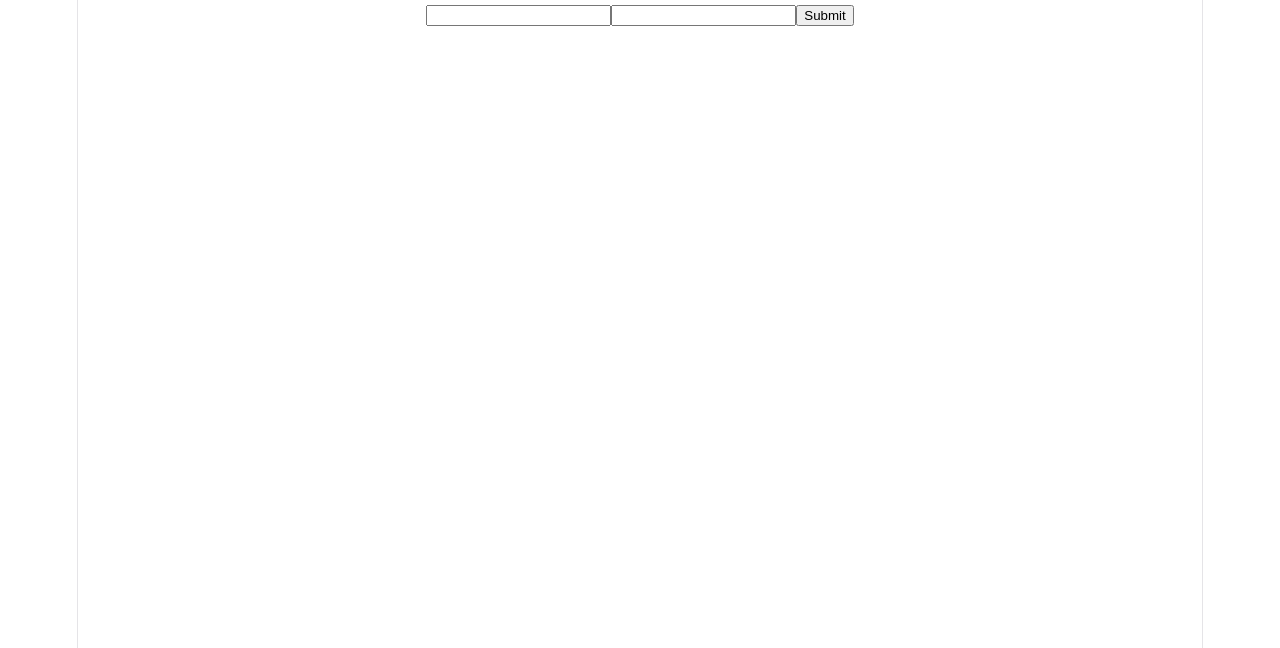
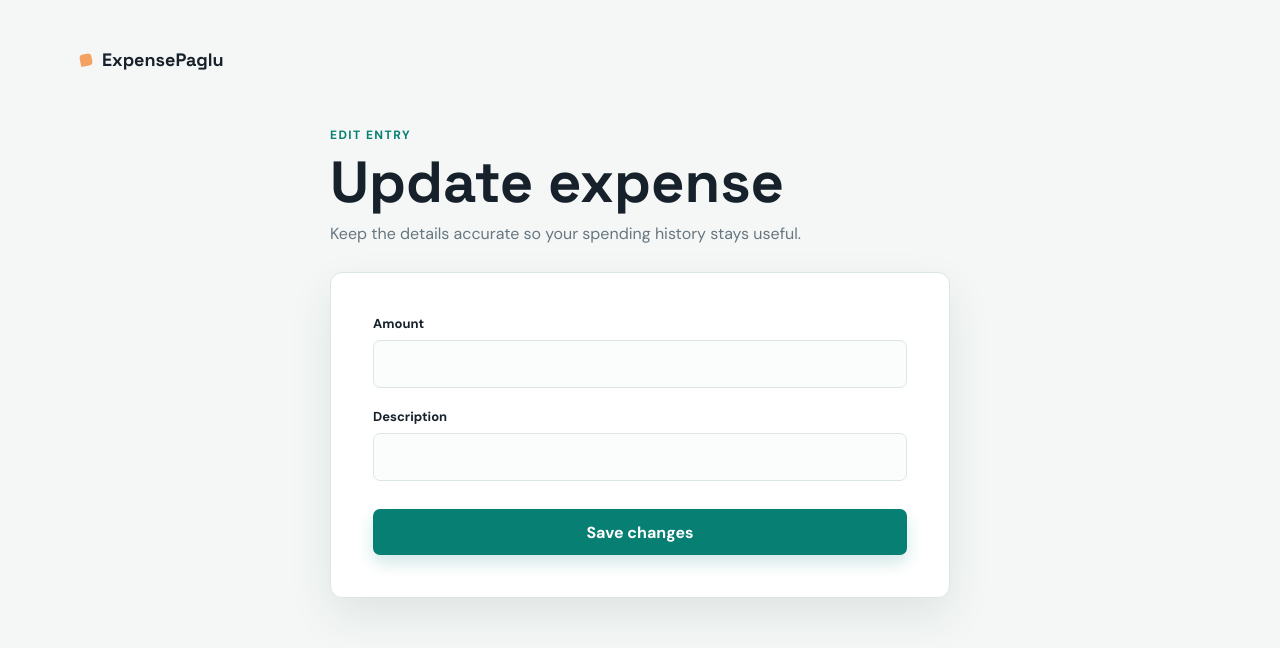
Before and after one commit to imdlonewolf/Expense-Tracker, a React (Vite) app in the folder frontend/expense-tracker/: page /update/1 in a window 1280 px wide. Shown: the top 648 px of the page. Built offline with nearby package versions, Linux system fonts and the light colour scheme.

Commit message:
fixed look and feel using GHCP

```diff
--- a/frontend/expense-tracker/src/components/AddExpense.jsx
+++ b/frontend/expense-tracker/src/components/AddExpense.jsx
@@ -27,22 +27,35 @@ const AddExpense = () => {
     }
   };
   return (
-    <div>
-      <form action="" onSubmit={addtolist}>
-        <input
+    <main className="page-shell">
+      <div className="brand-mark">ExpensePaglu</div>
+      <section className="form-page">
+        <p className="eyebrow">New entry</p>
+        <h1>Add expense</h1>
+        <p className="form-intro">Capture the details of a purchase so your spending stays clear.</p>
+        <form className="surface form-card expense-form" action="" onSubmit={addtolist}>
+          <div className="field">
+            <label htmlFor="amount">Amount</label>
+            <input
+              id="amount"
           type="number"
           name="amount"
           onChange={(e) =>
             setnewexpense({ ...newexpense, amount: e.target.value })
           }
-        />
-        <input
+            />
+          </div>
+          <div className="field">
+            <label htmlFor="description">Description</label>
+            <input
+              id="description"
           type="text"
           name="description"
           onChange={(e) =>
             setnewexpense({ ...newexpense, description: e.target.value })
           }
-        />
+            />
+          </div>
         {/* <input
           type="number"
           name="category"
@@ -50,9 +63,10 @@ const AddExpense = () => {
             setnewexpense({ ...newexpense, category: e.target.value })
           }
         /> */}
-        <button type="submit">Submit</button>
-      </form>
-    </div>
+          <button className="form-submit" type="submit">Save expense</button>
+        </form>
+      </section>
+    </main>
   );
 };
 export default AddExpense;
--- a/frontend/expense-tracker/src/components/DetailsExpense.jsx
+++ b/frontend/expense-tracker/src/components/DetailsExpense.jsx
@@ -10,8 +10,13 @@ const DetailsExpense = () => {
     state.expense.items.find((item) => item.expenseId == params.id),
   );
   return (
-    <div>
-      <table border={1}>
+    <main className="page-shell">
+      <div className="brand-mark">ExpensePaglu</div>
+      <section className="detail-page">
+        <p className="eyebrow">Expense details</p>
+        <h1>Transaction</h1>
+        <div className="surface form-card">
+        <table className="detail-table">
         <tr>
           <th>Amount</th>
           <th>Description</th>
@@ -23,8 +28,10 @@ const DetailsExpense = () => {
           <td>{ex.categoryId}</td>
         </tr>
       </table>
-      <Link to={`/`}>Back</Link>
-    </div>
+        </div>
+        <Link className="back-link" to={`/`}>Back to expenses</Link>
+      </section>
+    </main>
   );
 };
 export default DetailsExpense;
--- a/frontend/expense-tracker/src/components/ExpenseList.jsx
+++ b/frontend/expense-tracker/src/components/ExpenseList.jsx
@@ -38,16 +38,25 @@ const ExpenseList = () => {
     return null;
   }
   return (
-    <div>
+    <main className="page-shell">
+      <div className="brand-mark">ExpensePaglu</div>
+      <header className="page-header">
+        <div>
+          <p className="eyebrow">Personal finance</p>
+          <h1>Expenses</h1>
+        </div>
+        <Link className="primary-action" to={`add`}>Add expense</Link>
+      </header>
       {Expense.length ? (
-        <table border={1}>
+        <div className="surface table-wrap">
+        <table className="expense-table">
           <thead>
             <tr>
-              <th>Id</th>
+              <th>Reference</th>
               <th>Amount</th>
               <th>Description</th>
               <th>Category</th>
-              <th>Button</th>
+              <th>Actions</th>
             </tr>
           </thead>
           <tbody>
@@ -55,16 +64,12 @@ const ExpenseList = () => {
               return (
                 <tr key={x.expenseId}>
                   <td>{x.expenseId}</td>
-                  <td>{x.amount}</td>
+                  <td className="amount-cell">{x.amount}</td>
                   <td>{x.description}</td>
-                  <td>{x.categoryId}</td>
-                  <td>
-                    <Link to={`details/${x.expenseId}`}>Details</Link>
-                  </td>
-                  <td>
-                    <Link to={`update/${x.expenseId}`}>Update</Link>
-                  </td>
-                  <td>
+                  <td><span className="category-pill">Category {x.categoryId}</span></td>
+                  <td className="actions">
+                    <Link className="text-action" to={`details/${x.expenseId}`}>Details</Link>
+                    <Link className="text-action" to={`update/${x.expenseId}`}>Update</Link>
                     <button onClick={() => deletetheexpense(x.expenseId)}>
                       Delete
                     </button>
@@ -75,14 +80,15 @@ const ExpenseList = () => {
           </tbody>
           <tfoot></tfoot>
         </table>
+        </div>
       ) : (
-        "No expenses Found"
+        <div className="surface empty-state">
+          <h2>No expenses yet</h2>
+          <p>Your recent spending will appear here once you add an expense.</p>
+          <Link className="primary-action" to={`add`}>Add your first expense</Link>
+        </div>
       )}
-      <div></div>
-      <Link to={`add`}>Add New Expense</Link>
-      <div></div>
-      {/* <Link to={`/`}>Back</Link> */}
-    </div>
+    </main>
   );
 };
 export default ExpenseList;
--- a/frontend/expense-tracker/src/components/Login.jsx
+++ b/frontend/expense-tracker/src/components/Login.jsx
@@ -26,21 +26,35 @@ const Login = () => {
     });
   };
   return (
-    <div>
-      <form action="" onSubmit={loginvalidation}>
-        <input
+    <main className="page-shell">
+      <section className="auth-page">
+        <div className="brand-mark">ExpensePaglu</div>
+        <p className="eyebrow">Welcome back</p>
+        <h1>Sign in</h1>
+        <p className="form-intro">Pick up your spending story where you left off.</p>
+        <form className="surface form-card expense-form" action="" onSubmit={loginvalidation}>
+          <div className="field">
+            <label htmlFor="phone">Phone</label>
+            <input
+              id="phone"
           type="text"
           name="phone"
           onChange={(e) => SetUser({ ...User, Phone: e.target.value })}
-        />
-        <input
+            />
+          </div>
+          <div className="field">
+            <label htmlFor="password">Password</label>
+            <input
+              id="password"
           type="password"
           name="password"
           onChange={(e) => SetUser({ ...User, Password: e.target.value })}
-        />
-        <button type="submit">Login</button>
-      </form>
-    </div>
+            />
+          </div>
+          <button className="form-submit" type="submit">Sign in</button>
+        </form>
+      </section>
+    </main>
   );
 };
 export default Login;
--- a/frontend/expense-tracker/src/components/UpdateExpense.jsx
+++ b/frontend/expense-tracker/src/components/UpdateExpense.jsx
@@ -29,22 +29,35 @@ const UpdateExpense = () => {
     }
   };
   return (
-    <div>
-      <form action="" onSubmit={updatetolist}>
-        <input
+    <main className="page-shell">
+      <div className="brand-mark">ExpensePaglu</div>
+      <section className="form-page">
+        <p className="eyebrow">Edit entry</p>
+        <h1>Update expense</h1>
+        <p className="form-intro">Keep the details accurate so your spending history stays useful.</p>
+        <form className="surface form-card expense-form" action="" onSubmit={updatetolist}>
+          <div className="field">
+            <label htmlFor="amount">Amount</label>
+            <input
+              id="amount"
           type="number"
           name="amount"
           onChange={(e) =>
             setnewexpense({ ...newexpense, amount: e.target.value })
           }
-        />
-        <input
+            />
+          </div>
+          <div className="field">
+            <label htmlFor="description">Description</label>
+            <input
+              id="description"
           type="text"
           name="description"
           onChange={(e) =>
             setnewexpense({ ...newexpense, description: e.target.value })
           }
-        />
+            />
+          </div>
         {/* <input
           type="number"
           name="category"
@@ -52,9 +65,10 @@ const UpdateExpense = () => {
             setnewexpense({ ...newexpense, category: e.target.value })
           }
         /> */}
-        <button type="submit">Submit</button>
-      </form>
-    </div>
+          <button className="form-submit" type="submit">Save changes</button>
+        </form>
+      </section>
+    </main>
   );
 };
 export default UpdateExpense;
--- a/frontend/expense-tracker/src/index.css
+++ b/frontend/expense-tracker/src/index.css
@@ -1,111 +1,367 @@
+@import url("https://fonts.googleapis.com/css2?family=DM+Sans:wght@400;500;600;700&family=Space+Grotesk:wght@500;600;700&display=swap");
+
 :root {
-  --text: #6b6375;
-  --text-h: #08060d;
-  --bg: #fff;
-  --border: #e5e4e7;
-  --code-bg: #f4f3ec;
-  --accent: #aa3bff;
-  --accent-bg: rgba(170, 59, 255, 0.1);
-  --accent-border: rgba(170, 59, 255, 0.5);
-  --social-bg: rgba(244, 243, 236, 0.5);
-  --shadow:
-    rgba(0, 0, 0, 0.1) 0 10px 15px -3px, rgba(0, 0, 0, 0.05) 0 4px 6px -2px;
-
-  --sans: system-ui, 'Segoe UI', Roboto, sans-serif;
-  --heading: system-ui, 'Segoe UI', Roboto, sans-serif;
-  --mono: ui-monospace, Consolas, monospace;
-
-  font: 18px/145% var(--sans);
-  letter-spacing: 0.18px;
-  color-scheme: light dark;
-  color: var(--text);
-  background: var(--bg);
+  --ink: #17212b;
+  --muted: #687681;
+  --paper: #f4f7f5;
+  --surface: #ffffff;
+  --line: #dce6e1;
+  --accent: #087f73;
+  --accent-dark: #056158;
+  --accent-soft: #e4f3ef;
+  --warm: #f4a261;
+  --danger: #b64d4d;
+  --shadow: 0 18px 45px rgba(27, 60, 55, 0.09);
+  --sans: "DM Sans", "Segoe UI", sans-serif;
+  --heading: "Space Grotesk", "Segoe UI", sans-serif;
+  font-family: var(--sans);
+  color: var(--ink);
+  background: var(--paper);
   font-synthesis: none;
   text-rendering: optimizeLegibility;
   -webkit-font-smoothing: antialiased;
   -moz-osx-font-smoothing: grayscale;
-
-  @media (max-width: 1024px) {
-    font-size: 16px;
-  }
 }
 
-@media (prefers-color-scheme: dark) {
-  :root {
-    --text: #9ca3af;
-    --text-h: #f3f4f6;
-    --bg: #16171d;
-    --border: #2e303a;
-    --code-bg: #1f2028;
-    --accent: #c084fc;
-    --accent-bg: rgba(192, 132, 252, 0.15);
-    --accent-border: rgba(192, 132, 252, 0.5);
-    --social-bg: rgba(47, 48, 58, 0.5);
-    --shadow:
-      rgba(0, 0, 0, 0.4) 0 10px 15px -3px, rgba(0, 0, 0, 0.25) 0 4px 6px -2px;
-  }
-
-  #social .button-icon {
-    filter: invert(1) brightness(2);
-  }
+* {
+  box-sizing: border-box;
 }
 
 body {
+  min-width: 320px;
+  min-height: 100vh;
   margin: 0;
+  background: var(--paper);
 }
 
 #root {
-  width: 1126px;
-  max-width: 100%;
+  min-height: 100vh;
+}
+
+a {
+  color: inherit;
+}
+
+button,
+input {
+  font: inherit;
+}
+
+button,
+a {
+  -webkit-tap-highlight-color: transparent;
+}
+
+button:focus-visible,
+a:focus-visible,
+input:focus-visible {
+  outline: 3px solid rgba(8, 127, 115, 0.25);
+  outline-offset: 3px;
+}
+
+.page-shell {
+  width: min(1120px, calc(100% - 40px));
   margin: 0 auto;
-  text-align: center;
-  border-inline: 1px solid var(--border);
-  min-height: 100svh;
+  padding: 48px 0 72px;
+}
+
+.brand-mark {
+  display: inline-flex;
+  align-items: center;
+  gap: 10px;
+  color: var(--ink);
+  font-family: var(--heading);
+  font-size: 18px;
+  font-weight: 700;
+  text-decoration: none;
+}
+
+.brand-mark::before {
+  width: 12px;
+  height: 12px;
+  border-radius: 4px 4px 4px 0;
+  background: var(--warm);
+  content: "";
+  transform: rotate(-12deg);
+}
+
+.page-header {
   display: flex;
-  flex-direction: column;
-  box-sizing: border-box;
+  align-items: end;
+  justify-content: space-between;
+  gap: 24px;
+  margin: 54px 0 28px;
+}
+
+.eyebrow {
+  margin: 0 0 10px;
+  color: var(--accent);
+  font-size: 12px;
+  font-weight: 700;
+  letter-spacing: 0.12em;
+  text-transform: uppercase;
 }
 
 h1,
 h2 {
+  margin: 0;
+  color: var(--ink);
   font-family: var(--heading);
-  font-weight: 500;
-  color: var(--text-h);
 }
 
 h1 {
-  font-size: 56px;
-  letter-spacing: -1.68px;
-  margin: 32px 0;
-  @media (max-width: 1024px) {
-    font-size: 36px;
-    margin: 20px 0;
+  font-size: clamp(34px, 5vw, 58px);
+  line-height: 1;
+  letter-spacing: 0;
+}
+
+h2 {
+  font-size: 28px;
+  line-height: 1.1;
+}
+
+.primary-action,
+form button {
+  display: inline-flex;
+  min-height: 46px;
+  align-items: center;
+  justify-content: center;
+  border: 0;
+  border-radius: 7px;
+  padding: 0 20px;
+  background: var(--accent);
+  box-shadow: 0 8px 16px rgba(8, 127, 115, 0.18);
+  color: #fff;
+  cursor: pointer;
+  font-weight: 700;
+  text-decoration: none;
+  transition: background 160ms ease, transform 160ms ease, box-shadow 160ms ease;
+}
+
+.primary-action:hover,
+form button:hover {
+  background: var(--accent-dark);
+  box-shadow: 0 10px 20px rgba(8, 127, 115, 0.24);
+  transform: translateY(-1px);
+}
+
+.surface {
+  border: 1px solid var(--line);
+  border-radius: 12px;
+  background: var(--surface);
+  box-shadow: var(--shadow);
+}
+
+.table-wrap {
+  overflow-x: auto;
+}
+
+.expense-table {
+  width: 100%;
+  border-collapse: collapse;
+  text-align: left;
+}
+
+.expense-table th {
+  border-bottom: 1px solid var(--line);
+  padding: 17px 22px;
+  color: var(--muted);
+  font-size: 11px;
+  font-weight: 700;
+  letter-spacing: 0.1em;
+  text-transform: uppercase;
+}
+
+.expense-table td {
+  border-bottom: 1px solid #edf2ef;
+  padding: 20px 22px;
+  color: var(--ink);
+  vertical-align: middle;
+}
+
+.expense-table tbody tr:last-child td {
+  border-bottom: 0;
+}
+
+.expense-table tbody tr:hover {
+  background: #f8fbf9;
+}
+
+.amount-cell {
+  color: var(--accent-dark) !important;
+  font-family: var(--heading);
+  font-size: 18px;
+  font-weight: 700;
+  white-space: nowrap;
+}
+
+.category-pill {
+  display: inline-flex;
+  border-radius: 999px;
+  padding: 5px 10px;
+  background: var(--accent-soft);
+  color: var(--accent-dark);
+  font-size: 12px;
+  font-weight: 700;
+}
+
+.actions {
+  display: flex;
+  align-items: center;
+  justify-content: flex-end;
+  gap: 14px;
+  white-space: nowrap;
+}
+
+.text-action {
+  color: var(--accent-dark);
+  font-size: 13px;
+  font-weight: 700;
+  text-decoration: none;
+}
+
+.text-action:hover {
+  text-decoration: underline;
+  text-underline-offset: 3px;
+}
+
+.delete-action {
+  border: 0;
+  padding: 0;
+  background: transparent;
+  color: var(--danger);
+  cursor: pointer;
+  font-size: 13px;
+  font-weight: 700;
+}
+
+.empty-state {
+  padding: 64px 24px;
+  text-align: center;
+}
+
+.empty-state p {
+  margin: 10px 0 24px;
+  color: var(--muted);
+}
+
+.form-page,
+.detail-page {
+  max-width: 620px;
+  margin: 56px auto 0;
+}
+
+.form-intro {
+  margin: 12px 0 28px;
+  color: var(--muted);
+}
+
+.form-card {
+  padding: clamp(24px, 5vw, 42px);
+}
+
+.expense-form {
+  display: grid;
+  gap: 20px;
+  text-align: left;
+}
+
+.field {
+  display: grid;
+  gap: 8px;
+}
+
+.field label {
+  color: var(--ink);
+  font-size: 13px;
+  font-weight: 700;
+}
+
+.field input {
+  width: 100%;
+  min-height: 48px;
+  border: 1px solid var(--line);
+  border-radius: 7px;
+  padding: 0 14px;
+  background: #fbfdfc;
+  color: var(--ink);
+  transition: border-color 160ms ease, box-shadow 160ms ease;
+}
+
+.field input:focus {
+  border-color: var(--accent);
+  box-shadow: 0 0 0 4px rgba(8, 127, 115, 0.1);
+  outline: 0;
+}
+
+.form-submit {
+  margin-top: 8px;
+}
+
+.auth-page {
+  max-width: 460px;
+  margin: 10vh auto 0;
+}
+
+.auth-page .brand-mark {
+  margin-bottom: 42px;
+}
+
+.detail-table {
+  width: 100%;
+  border-collapse: collapse;
+  text-align: left;
+}
+
+.detail-table th,
+.detail-table td {
+  border-bottom: 1px solid var(--line);
+  padding: 18px 0;
+}
+
+.detail-table th {
+  width: 38%;
+  color: var(--muted);
+  font-size: 12px;
+  letter-spacing: 0.08em;
+  text-transform: uppercase;
+}
+
+.back-link {
+  display: inline-block;
+  margin-top: 26px;
+  color: var(--accent-dark);
+  font-weight: 700;
+  text-decoration: none;
+}
+
+@media (max-width: 680px) {
+  .page-shell {
+    width: min(100% - 28px, 560px);
+    padding-top: 28px;
+  }
+
+  .page-header {
+    align-items: flex-start;
+    flex-direction: column;
+    gap: 18px;
+    margin-top: 48px;
+  }
+
+  .page-header .primary-action {
+    width: 100%;
+  }
+
+  .expense-table {
+    min-width: 680px;
+  }
+
+  .table-wrap {
+    border-radius: 12px;
+  }
+
+  .form-page,
+  .detail-page {
+    margin-top: 42px;
   }
 }
-h2 {
-  font-size: 24px;
-  line-height: 118%;
-  letter-spacing: -0.24px;
-  margin: 0 0 8px;
-  @media (max-width: 1024px) {
-    font-size: 20px;
-  }
-}
-p {
-  margin: 0;
-}
-
-code,
-.counter {
-  font-family: var(--mono);
-  display: inline-flex;
-  border-radius: 4px;
-  color: var(--text-h);
-}
-
-code {
-  font-size: 15px;
-  line-height: 135%;
-  padding: 4px 8px;
-  background: var(--code-bg);
-}
```
